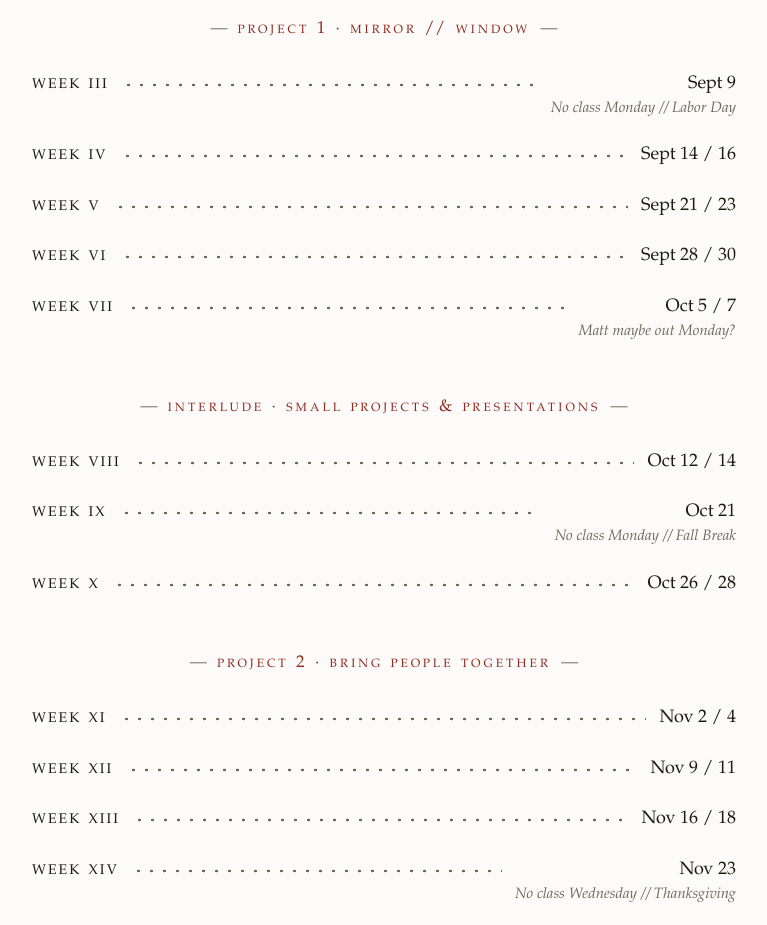
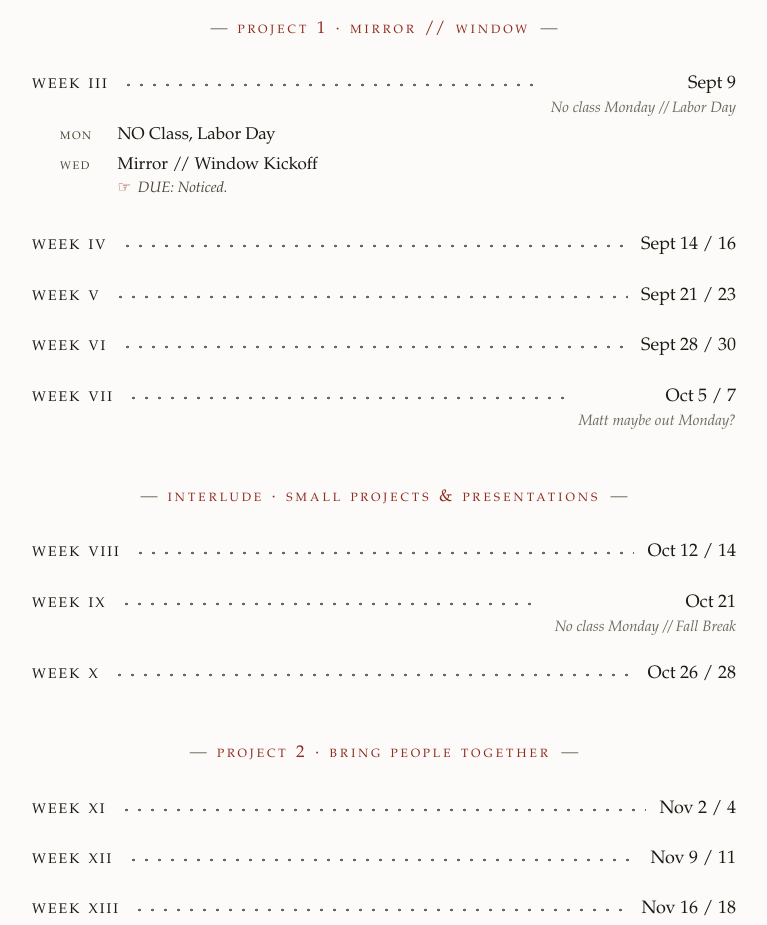
Before and after one commit to mattkirkland/emerging_tech_site, a plain HTML site: page index.html in a window 1280 px wide. Shown: the part 5200-6125 px from the top of the page, without its empty margins (256-1023 px from the left). Drawn offline with Linux system fonts and the light colour scheme; a web font is replaced by a local one.

Commit message:
next week schedule

```diff
--- a/index.html
+++ b/index.html
@@ -198,6 +198,16 @@
 
         <div class="wk">
           <div class="week"><span class="week__n">Week III</span><span class="leader" aria-hidden="true"></span><span class="week__d">Sept 9 <span class="week__note">No class Monday // Labor Day</span></span></div>
+          <ul class="wk__meetings">
+            <li>
+              <span class="sesh__day">Mon</span>
+              <span class="sesh__body"><span class="sesh__topic">NO Class, Labor Day</span>
+            <li>
+              <span class="sesh__day">Wed</span>
+              <span class="sesh__body"><span class="sesh__topic">Mirror // Window Kickoff</span>
+              <span class="sesh__due">DUE: Noticed.</span></li>
+            </span></li>
+          </ul>
         </div>
 
         <div class="wk">
```
